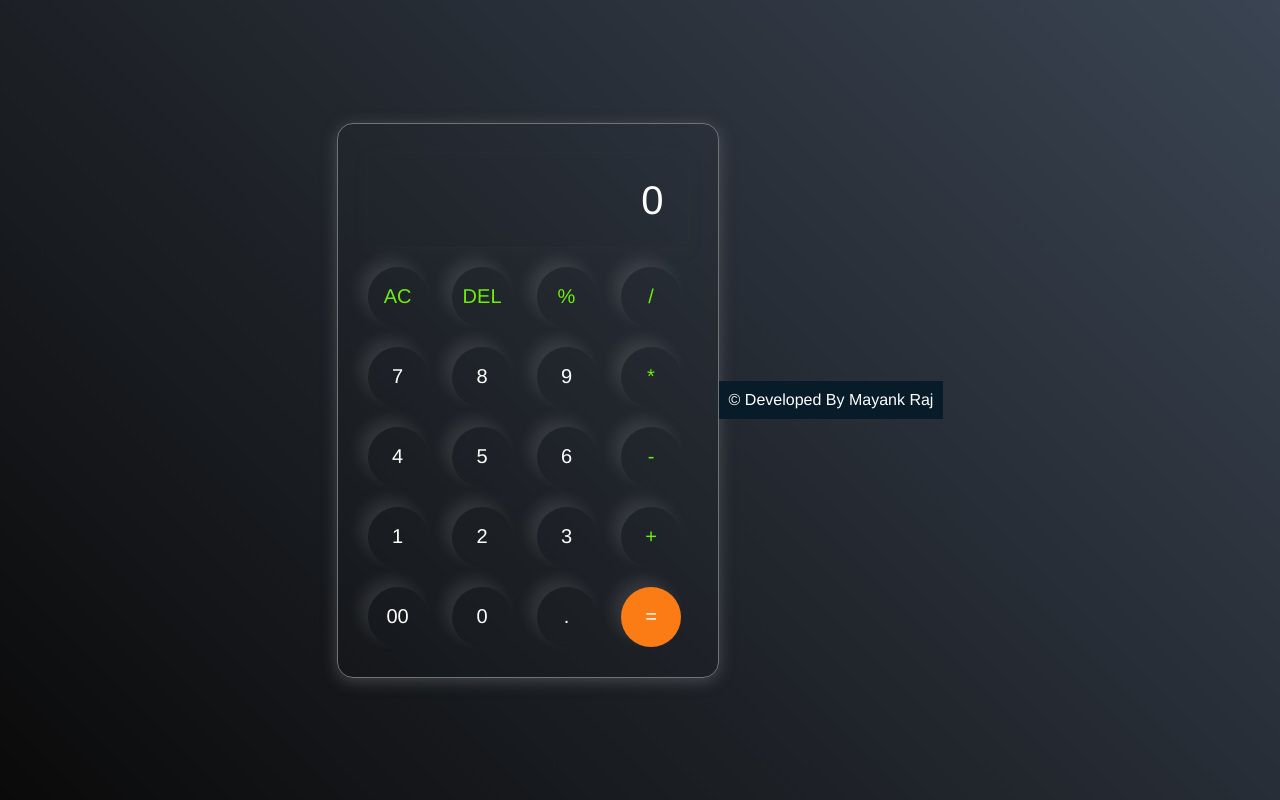
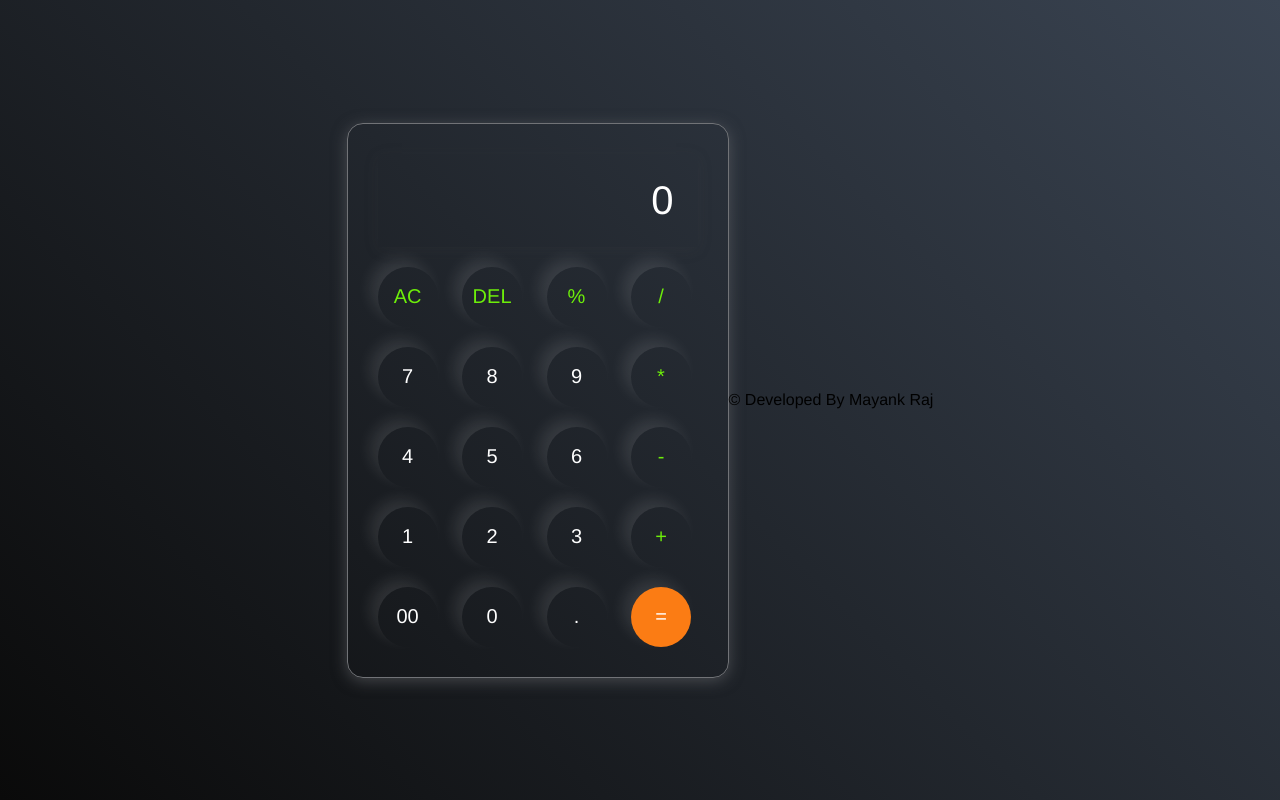
Before and after one commit to mayank679/Calculator, a plain HTML site: page index.html in a window 1280 px wide. Drawn offline with Linux system fonts and the light colour scheme.

Commit message:
Update style.css

```diff
--- a/style.css
+++ b/style.css
@@ -52,9 +52,3 @@ button{
 .operator{
     color: #6dee0a;
 }
-footer {
-    text-align: center;
-    padding: 10px;
-    background-color: #081b29;
-    color: white;
-}
```
